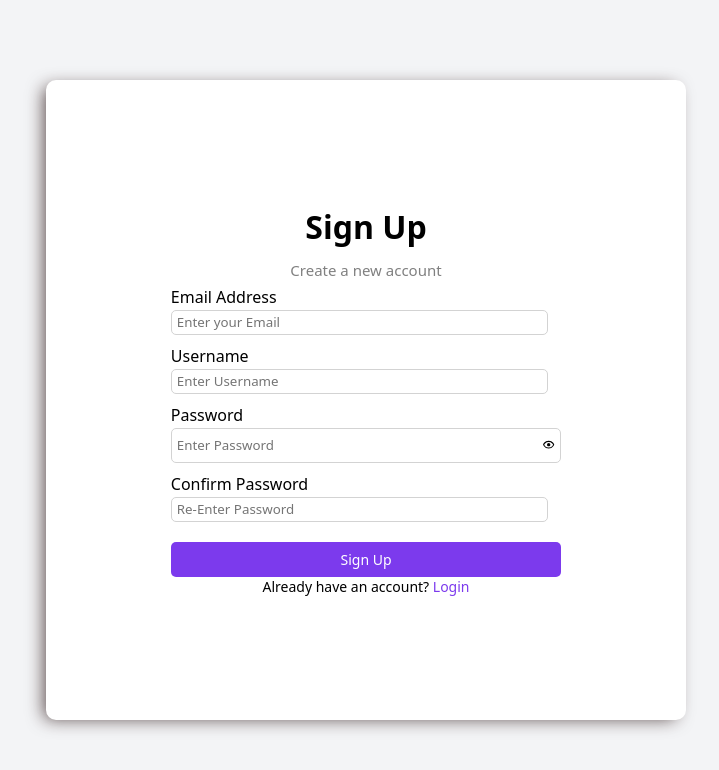
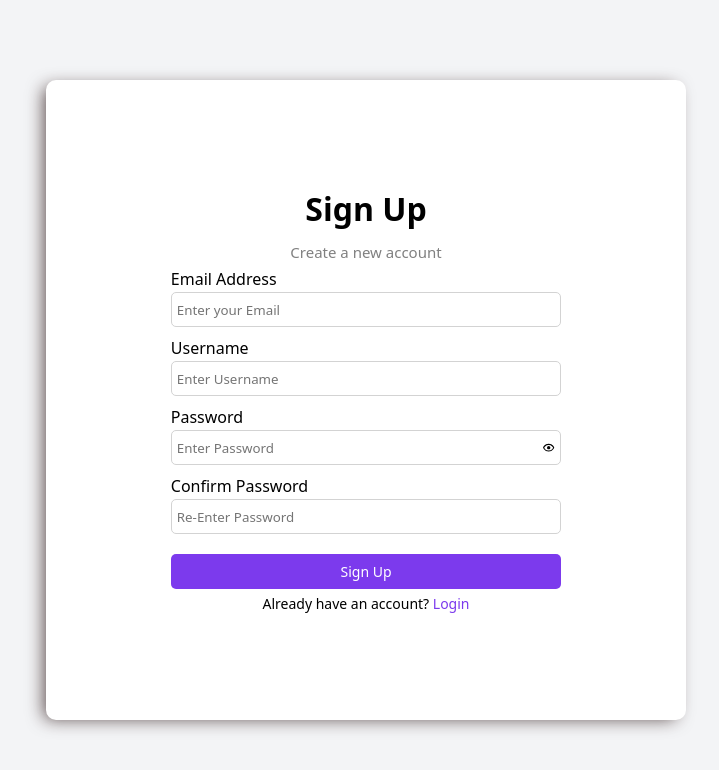
Before and after one commit to Ravi30T/transaction-management-frontend, a React (Create React App) app: page /signup in a window 1280 px wide. Shown: the top 770 px of the page, without its empty margins (274-993 px from the left). Built offline with nearby package versions, Linux system fonts and the light colour scheme.

Commit message:
Frontend Development Done

```diff
--- a/src/components/Register/index.css
+++ b/src/components/Register/index.css
@@ -101,8 +101,8 @@
     }
 
     .email-username-password-input {
-        width: 60vw;
-        height: 25px;
+        width: 62vw;
+        height: 35px;
         border-radius: 5px;
         border: 1px solid lightgrey;
         outline-color: #7C3AED;
@@ -117,6 +117,7 @@
         color: #ffffff;
         font-size: 13px;
         padding: 5px;
+        margin-bottom: 5px;
     }
 }
 
@@ -132,8 +133,8 @@
     }
 
     .email-username-password-input {
-        width: 29.5vw;
-        height: 25px;
+        width: 30.5vw;
+        height: 35px;
         border-radius: 5px;
         border: 1px solid lightgrey;
         outline-color: #7C3AED;
@@ -148,5 +149,6 @@
         color: #ffffff;
         font-size: 14px;
         padding: 5px;
+        margin-bottom: 5px;
     }
 }
```
